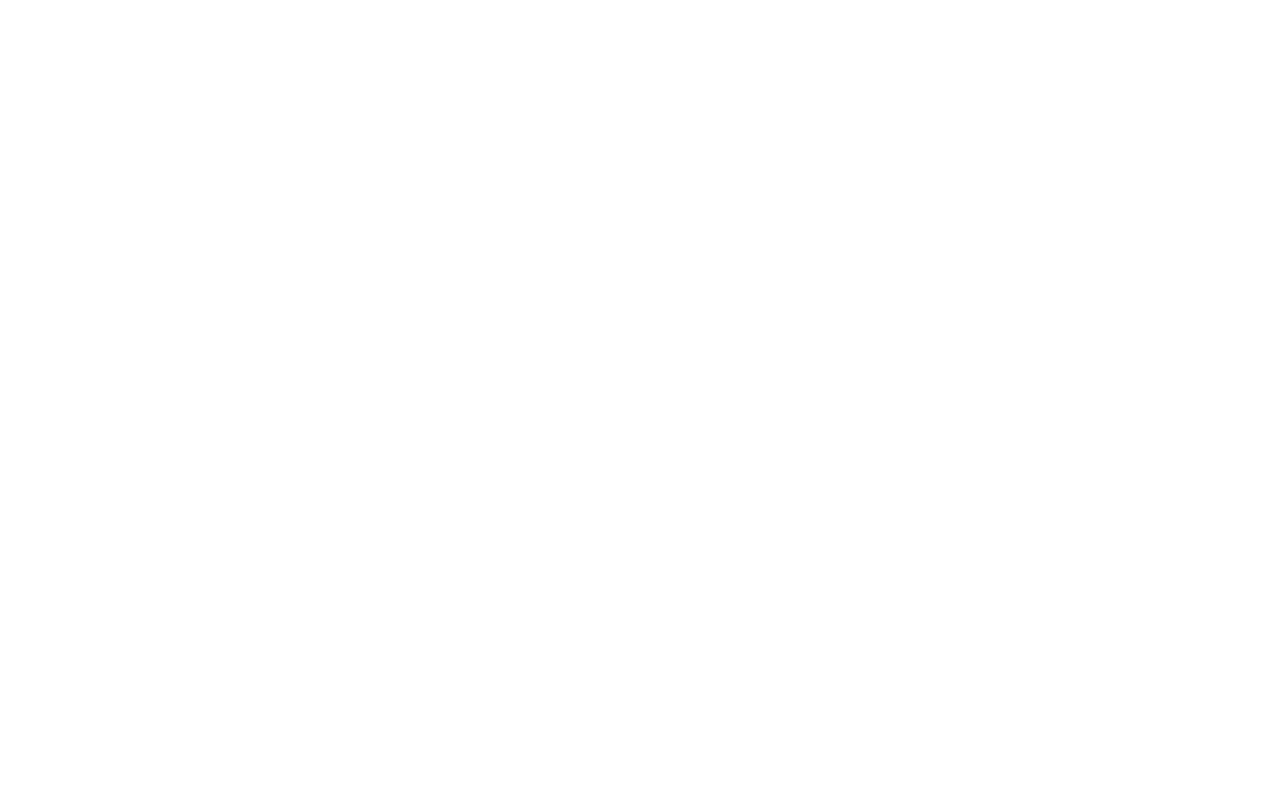
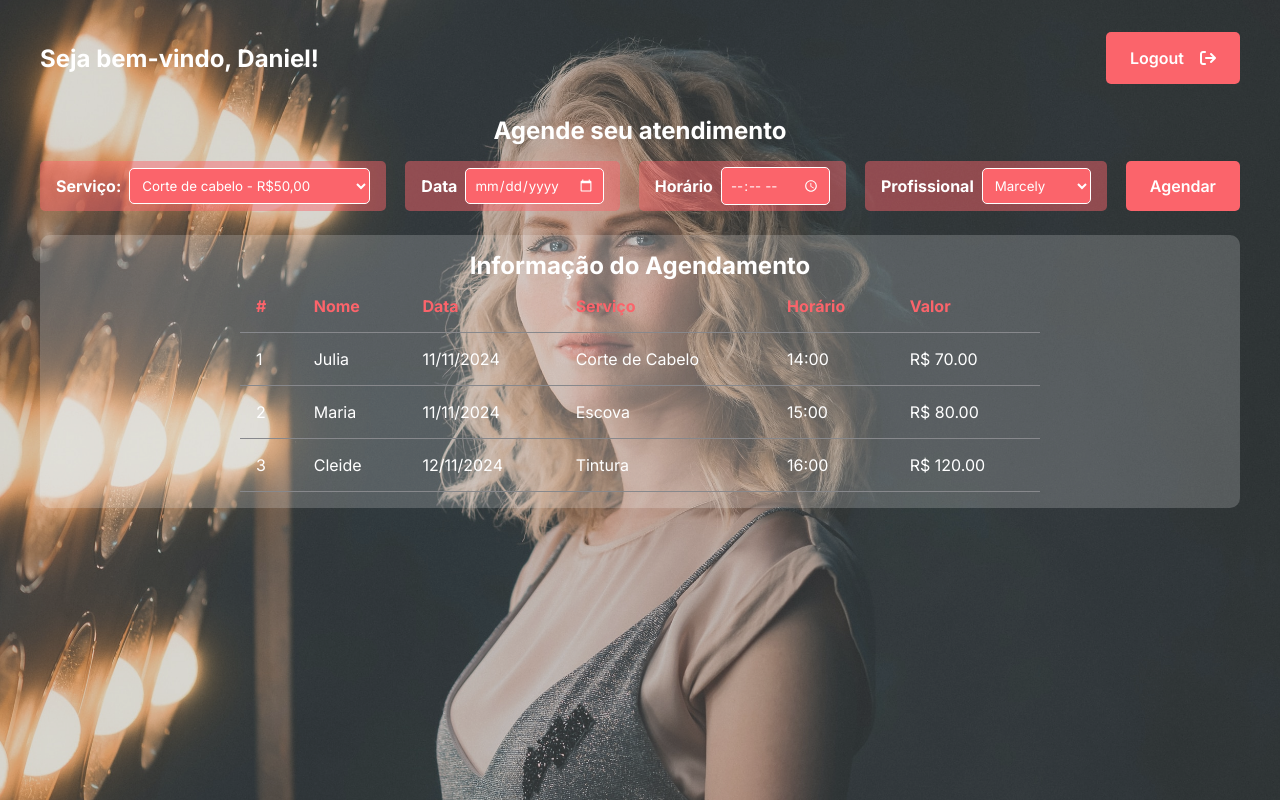
Before and after one commit to marcelylobato/projeto-angular-I, an Angular app: page /agendamento in a window 1280 px wide. Built offline with nearby package versions, Linux system fonts and the light colour scheme.

Commit message:
Refatora estilos parcial

```diff
--- a/src/app/app.component.html
+++ b/src/app/app.component.html
@@ -1,5 +1 @@
-<!-- <app-tela-de-login></app-tela-de-login> -->
-<!-- <app-header></app-header> -->
-<app-btn-inputs-form></app-btn-inputs-form>
-<!-- <app-info-agendamento></app-info-agendamento> -->
 <router-outlet></router-outlet>
--- a/src/app/app.component.ts
+++ b/src/app/app.component.ts
@@ -5,13 +5,4 @@
   templateUrl: './app.component.html',
   styleUrl: './app.component.scss'
 })
-export class AppComponent {
-  title = 'projeto-angular-I';
-
-
-  nomes = [
-    { id: 1, nome: 'Julia', data: '11/11/2024', servico: 'Corte de Cabelo', horario: '14:00', valor: 70},
-    { id: 2, nome: 'Maria ', data: '11/11/2024', servico: 'Escova', horario: '15:00', valor: 80 },
-    { id: 3, nome: 'Cleide', data: '12/11/2024', servico: 'Tintura', horario: '16:00', valor: 120 },
-  ]
-  }
+export class AppComponent {}
--- a/src/app/components/btn-inputs-form/btn-inputs-form.component.html
+++ b/src/app/components/btn-inputs-form/btn-inputs-form.component.html
@@ -1,23 +1,13 @@
+<section class="section-form">
 
-<section class="section-form">
+    <h2>Agende seu atendimento</h2>
 
     <form [formGroup]="form" (ngSubmit)="onSubmit()" method="get" id="form-select">
 
         <!-- Input de seleção de serviços -->
         <fieldset class="style-forms">
-            <label for="service"> Selecione qual serviço deseja contratar </label>
-            <select type="select" id="service" formControlName="service">
-
-
-    <h2>Agende seu atendimento</h2>
-
-    <form action="" method="get" id="form-select">
-
-        <!-- Input de seleção de serviços -->
-        <fieldset class="style-forms">
             <label for="service"> Serviço: </label>
-            <select type="select" id="service">
-
+            <select id="service" formControlName="service">
                 <option value="corte" selected>Corte de cabelo - R$50,00</option>
                 <option value="coloracao">Coloração e Mechas - R$150,00</option>
                 <option value="manicure-pedicure">Manicure e Pedicure - R$40,00</option>
@@ -30,51 +20,33 @@
 
         <!-- Input de seleção de data para o atendimento -->
         <fieldset class="style-forms">
-
-            <label for="data"> Selecione o melhor dia para atendimento </label>
+            <label for="data"> Data </label>
             <input type="date" id="data" formControlName="date">
-
-            <label for="data"> Data: </label>
-            <input type="date" id="data">
-
         </fieldset>
 
-        <!-- Input de seleção para escolher o horario do atendimento -->
+        <!-- Input de seleção para escolher o horário do atendimento -->
         <fieldset class="style-forms">
-
-            <label for="hour"> Selecione o melhor horário </label>
+            <label for="hour"> Horário </label>
             <input type="time" id="hour" formControlName="hour" min="08:00" max="18:00" step="1800">
-
-            <label for="hour"> Hora: </label>
-            <input type="time" id="hour" min="08:00" max="18:00" step="1800">
-
         </fieldset>
 
         <!-- Input para escolher qual profissional irá realizar o atendimento -->
         <fieldset class="style-forms">
-
-            <label for="professional"> Selecione o profissional de sua preferência </label>
-            <select type="select" id="professional" formControlName="professional">
-
-            <label for="professional"> Profissional: </label>
-            <select type="select" id="professional">
-
-                <option value="cezaniltom"> Cezaniltom </option>
-                <option value="daniel"> Daniel </option>
-                <option value="felipe"> Felipe </option>
-                <option value="marcely"> Marcely </option>
-                <option value="natalia"> Natalia </option>
+            <label for="professional"> Profissional </label>
+            <select id="professional" formControlName="professional">
+                <option value="cezaniltom">Cezaniltom</option>
+                <option value="daniel">Daniel</option>
+                <option value="felipe">Felipe</option>
+                <option value="marcely">Marcely</option>
+                <option value="natalia">Natalia</option>
             </select>
         </fieldset>
 
 
-        <fieldset class="field-btn">
-            <button type="submit" id="btn-submit">Enviar</button>
-        </fieldset>
+        <button type="submit" id="btn-submit" class="btn-confirma-agendamento">Agendar</button>
 
 
     </form>
 
-    <button class="btn-confirma-agendamento">Agendar</button>
 
 </section>
--- a/src/app/components/btn-inputs-form/btn-inputs-form.component.scss
+++ b/src/app/components/btn-inputs-form/btn-inputs-form.component.scss
@@ -15,94 +15,50 @@
     }
 
     label {
-        font-size: 1.25rem;
+        font-size: 1rem;
         font-weight: 700;
     }
 
     #form-select {
-
-        width: 60%;
-        height: 28rem;
-
+        width: 1200px;
         display: flex;
-        justify-content: center;
-        padding: 0.6rem;
-        border-radius: 2rem;
-
-
         align-items: center;
-        gap: .5rem;
+        justify-content: space-between;
         border-radius: 5px;
-
         .style-forms {
             display: flex;
             justify-content: space-between;
             align-items: center;
-
+            gap: 1rem;
             padding: 0.8rem;
-            margin: 12px 0;
             border: none;
             border-radius: 1rem;
-            background-color: var.$Branco;
-            color: var.$Rosa-avermelhado;
-
-            input, select {
-                display: flex;
-                width: 200px;
-                height: 40px;
-                justify-content: center;
-                cursor: pointer;
-            }
-
-            input:focus, select:focus{
-                outline: 2px solid var.$Rosa-avermelhado;
-            }
-        }
-
-        .field-btn {
-            display: flex;
-            justify-content: center;
-            border: none;
-            padding-top: 1rem;
-        }
-
-        #btn-submit {
-        width: 20%;
-        height: 40px;
-        border-radius: 5px;
-        background-color: var.$Rosa-avermelhado;
-        color: var.$Branco;
-        font-size: 20px;
-        font-weight: 500;
-        line-height: normal;
-        cursor: pointer;
-
-            &:hover {
-                background-color: var.$Branco;
-
             gap: 0.5rem;
             padding: 1rem;
-            margin-bottom: 10px;
             border: none;
             border-radius: 5px;
             background-color: var.$Rosa-avermelhado-opaco;
             color: var.$Branco;
             height: 50px;
 
-            input, select {
-                font-size: 1rem;
-
-                color: var.$Rosa-avermelhado;
-                transition: 600ms;
-            }
-
             input[type="date"]::-webkit-calendar-picker-indicator,
             input[type="time"]::-webkit-calendar-picker-indicator {
                 filter: invert(1);
                 cursor: pointer;
             }
+            input, select {
+                display: flex;
+                padding: .5rem;
+                justify-content: center;
+                cursor: pointer;
+            }
+            input:focus, select:focus{
+                outline: 2px solid var.$Rosa-avermelhado;
+            }
+        }
 
     }
+
     #service, #hour, #data, #professional {
         background-color: var.$Rosa-avermelhado;
         color: var.$Branco;
@@ -111,22 +67,16 @@
         padding: 0.25rem;
         cursor: pointer;
     }
-    }
-
-}
-
 
     .btn-confirma-agendamento {
         border: none;
-        padding: .5rem 1.5rem;
+        height: 50px;
+        padding: 0 1.5rem;
         border-radius: 5px;
         background-color: var.$Rosa-avermelhado;
         color: var.$Branco;
         font-size: 1rem;
         font-weight: 600;
-        display: flex;
-        align-items: center;
-        gap: 1rem;
         cursor: pointer;
         transition: opacity .3s ease;
         &:hover {
--- a/src/app/components/btn-inputs-form/btn-inputs-form.component.ts
+++ b/src/app/components/btn-inputs-form/btn-inputs-form.component.ts
@@ -10,7 +10,6 @@
   form: FormGroup;
 
   constructor(private fb: FormBuilder) {
-    // Utilizando o Reactive Form
     this.form = this.fb.group({
       service: ['corte', Validators.required],
       date: ['', Validators.required],
@@ -19,7 +18,6 @@
     });
   }
 
-  // Função para o envio do formulário
   onSubmit(): void {
     if (this.form.valid) {
       const formData = this.form.value;
--- a/src/app/components/info-agendamento/info-agendamento.component.html
+++ b/src/app/components/info-agendamento/info-agendamento.component.html
@@ -1,17 +1,7 @@
-<div class="agendamento">
-  <h2>Confirmação de Agendamento</h2>
-  <span>Verifique as informações do agendamento.</span>
+<div class="card-agendamento">
 
-  <div>
-    <p>Data:</p>
-    <p>Horário:</p>
-    <p>Serviço:</p>
-    <p>Profissional:</p>
-    <p>Valor:</p>
-  </div>
 
-  <button>Cancelar</button>
-  <button>Ir para pagamento</button>
+  <h2>Informação do Agendamento</h2>
 
   <table class="agendamentos">
     <thead>
@@ -25,15 +15,17 @@
       </tr>
     </thead>
 
+
     <tbody>
       <tr *ngFor="let info of nomes">
         <td>{{ info.id }}</td>
         <td>{{ info.nome }}</td>
-        <td>{{ info.data }}</td>
+        <td>{{ info.data  }}</td>
         <td>{{ info.servico }}</td>
         <td>{{ info.horario }}</td>
-        <td>R$ {{ info.valor | number : "1.2-2" }}</td>
+        <td>R$ {{ info.valor | number:'1.2-2' }}</td>
       </tr>
     </tbody>
+
   </table>
-</div>
+  </div>
--- a/src/app/components/info-agendamento/info-agendamento.component.scss
+++ b/src/app/components/info-agendamento/info-agendamento.component.scss
@@ -1 +1,32 @@
-@use "../../scss/variables";
+@use "../../scss/variables" as var;
+
+.card-agendamento {
+    width: 100%;
+    max-width: 1200px;
+    margin: 1.5rem auto;
+    color: var.$Branco;
+    background-color: var.$Branco-Bg-Opaco;
+    padding: 1rem;
+    border-radius: 10px;
+}
+
+h2 {
+    text-align: center;
+}
+
+.agendamentos {
+    border-collapse: collapse;
+    width: 100%;
+    max-width: 50rem;
+    margin: 0 auto;
+}
+
+th, td {
+    padding: 1rem;
+    text-align: left;
+    border-bottom: 0.0625rem solid var.$Cinza;
+}
+
+th {
+    color: var.$Rosa-avermelhado;
+}
--- a/src/app/components/info-agendamento/info-agendamento.component.ts
+++ b/src/app/components/info-agendamento/info-agendamento.component.ts
@@ -4,7 +4,7 @@
 @Component({
   selector: 'app-info-agendamento',
   templateUrl: './info-agendamento.component.html',
-  styleUrl: './info-agendamento.component.scss',
+  styleUrl: './info-agendamento.component.scss'
 })
 export class InfoAgendamentoComponent {
   @Input() nomes: IDadosInfo[] = [];
--- a/src/app/components/pages/page-agendamento/page-agendamento.component.html
+++ b/src/app/components/pages/page-agendamento/page-agendamento.component.html
@@ -2,6 +2,6 @@
 <div class="container">
     <app-header></app-header>
     <app-btn-inputs-form></app-btn-inputs-form>
-    <app-info-agendamento></app-info-agendamento>
+    <app-info-agendamento [nomes]="nomes"></app-info-agendamento>
     <app-modal-agendamento></app-modal-agendamento>
 </div>
--- a/src/app/components/pages/page-agendamento/page-agendamento.component.ts
+++ b/src/app/components/pages/page-agendamento/page-agendamento.component.ts
@@ -6,5 +6,9 @@
   styleUrl: './page-agendamento.component.scss'
 })
 export class PageAgendamentoComponent {
-
+  nomes = [
+    { id: 1, nome: 'Julia', data: '11/11/2024', servico: 'Corte de Cabelo', horario: '14:00', valor: 70},
+    { id: 2, nome: 'Maria ', data: '11/11/2024', servico: 'Escova', horario: '15:00', valor: 80 },
+    { id: 3, nome: 'Cleide', data: '12/11/2024', servico: 'Tintura', horario: '16:00', valor: 120 },
+  ]
 }
--- a/src/app/scss/_variables.scss
+++ b/src/app/scss/_variables.scss
@@ -6,5 +6,6 @@
 $Azul-escuro: #171821;
 $Cinza: #87888C;
 $Branco: #FFFFFF;
+$Branco-Bg-Opaco: #ffffff30;
 $Preto: #000000;
 $Inter: "Inter", sans-serif;
```
Lines whose indentation alone changed are shown as unchanged.
